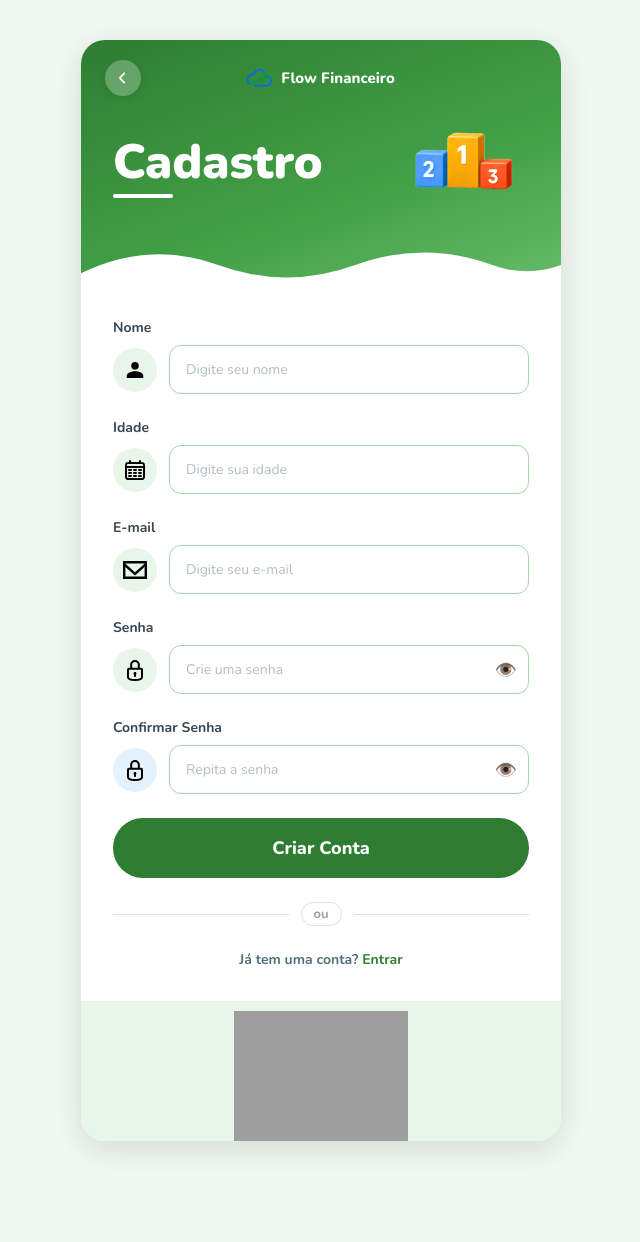
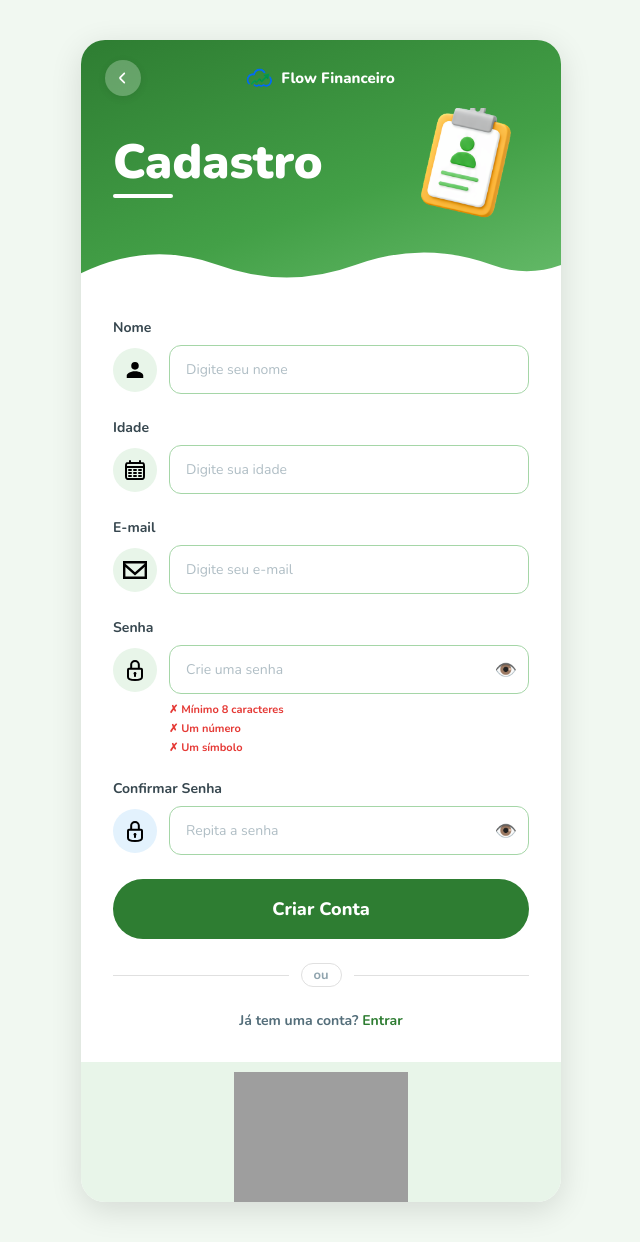
Before and after one commit to thiago-de-mattos/Flow_Financeiro, a Django app: page /register/ in a window 1280 px wide. Shown: the whole page, without its empty margins (319-959 px from the left). Before the commit the page ends 1152 px from the top, so only its background shows below. Run offline with Django 5.2, Linux system fonts and the light colour scheme; grey boxes are pictures that could not be loaded.

Commit message:
fix: corrige referencias de erro password1/password2 e adiciona indicador de senha

```diff
--- a/static/css/register.css
+++ b/static/css/register.css
@@ -132,3 +132,18 @@
     min-height: 100vh;
   }
 }
+
+.ff-pwd-rules {
+  display: flex;
+  flex-direction: column;
+  gap: 4px;
+  margin-top: 8px;
+  padding-left: 56px;
+}
+
+.ff-pwd-rules span {
+  font-size: 11px;
+  font-weight: 700;
+  color: #e53935;
+  transition: color .2s;
+}
--- a/templates/login.html
+++ b/templates/login.html
@@ -114,7 +114,7 @@
     <!-- Ilustração base -->
     <div class="ff-ilustracao">
 
-        <img src="{% static 'img/porco_3.png' %}" alt="">
+
     </div>
 
 </div>
--- a/templates/register.html
+++ b/templates/register.html
@@ -32,7 +32,7 @@
                 <div class="ff-title-underline"></div>
             </div>
             <div class="ff-hero-ilustracao">
-                <img src="{% static 'img/podio.png' %}" alt="">
+                <img src="{% static 'img/prancheta.png' %}" alt="">
             </div>
         </div>
 
@@ -124,6 +124,13 @@
                         {% endif %}
                     </div>
                 </div>
+
+                <!-- Indicador de força da senha -->
+                <div class="ff-pwd-rules">
+                    <span id="rule-len">✗ Mínimo 8 caracteres</span>
+                    <span id="rule-num">✗ Um número</span>
+                    <span id="rule-sym">✗ Um símbolo</span>
+                </div>
             </div>
 
             <!-- Confirmar Senha -->
@@ -171,8 +178,33 @@
 
     <!-- Ilustração base -->
     <div class="ff-ilustracao">
-        <img src="{% static 'img/bonecos.png' %}" alt="">
+        <img src="{% static 'img/bank_.png' %}" alt="">
     </div>
 
 </div>
+
+<script>
+    // Remove mensagens de erro ao editar
+    document.querySelectorAll('.ff-input').forEach(function (input) {
+        input.addEventListener('input', function () {
+            const wrap = this.closest('.ff-input-wrap');
+            const errorMsg = wrap.querySelector('.ff-error');
+            if (errorMsg) errorMsg.style.display = 'none';
+            this.classList.remove('ff-input--error');
+        });
+    });
+
+    // Indicador de força da senha
+    document.getElementById('ff-pwd1').addEventListener('input', function () {
+        const v = this.value;
+        const check = (id, ok) => {
+            const el = document.getElementById(id);
+            el.textContent = (ok ? '✓ ' : '✗ ') + el.textContent.slice(2);
+            el.style.color = ok ? '#2e7d32' : '#e53935';
+        };
+        check('rule-len', v.length >= 8);
+        check('rule-num', /\d/.test(v));
+        check('rule-sym', /[!@#$%^&*(),.?":{}|<>]/.test(v));
+    });
+</script>
 {% endblock %}
```
